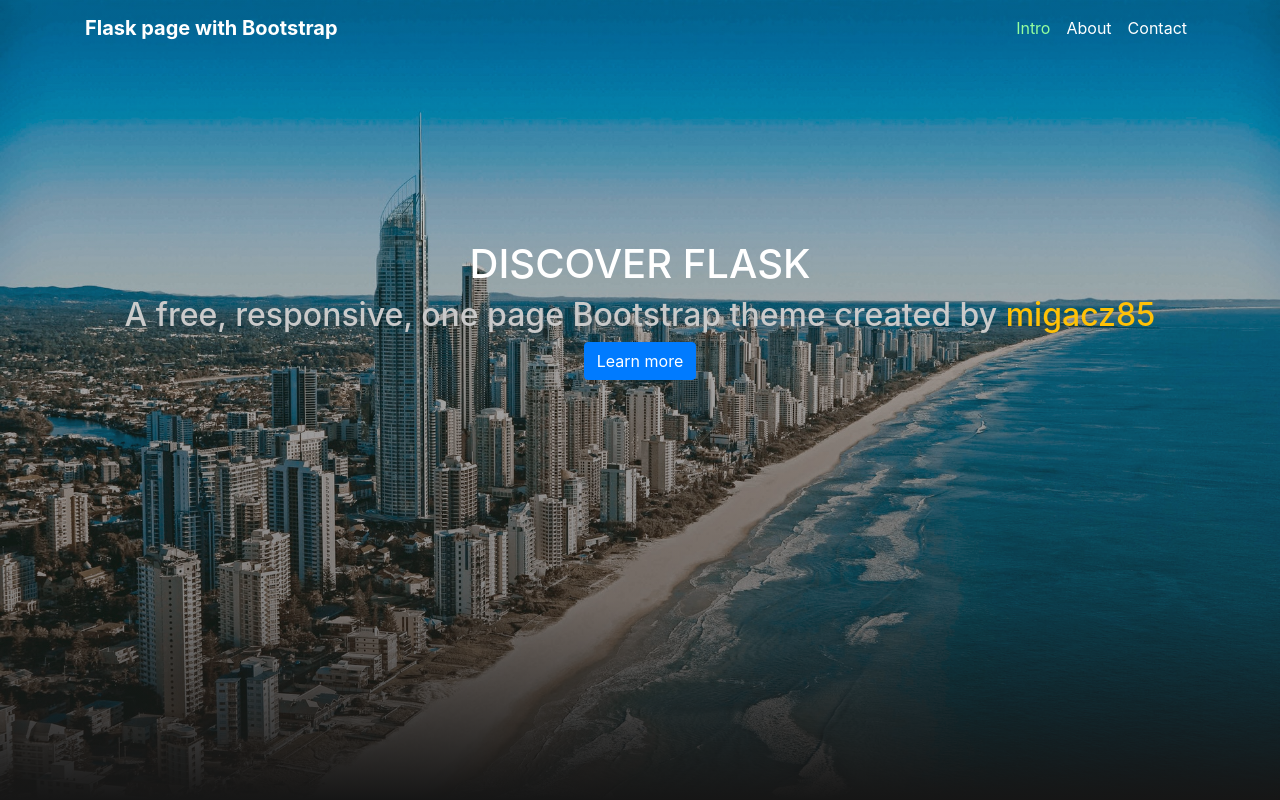
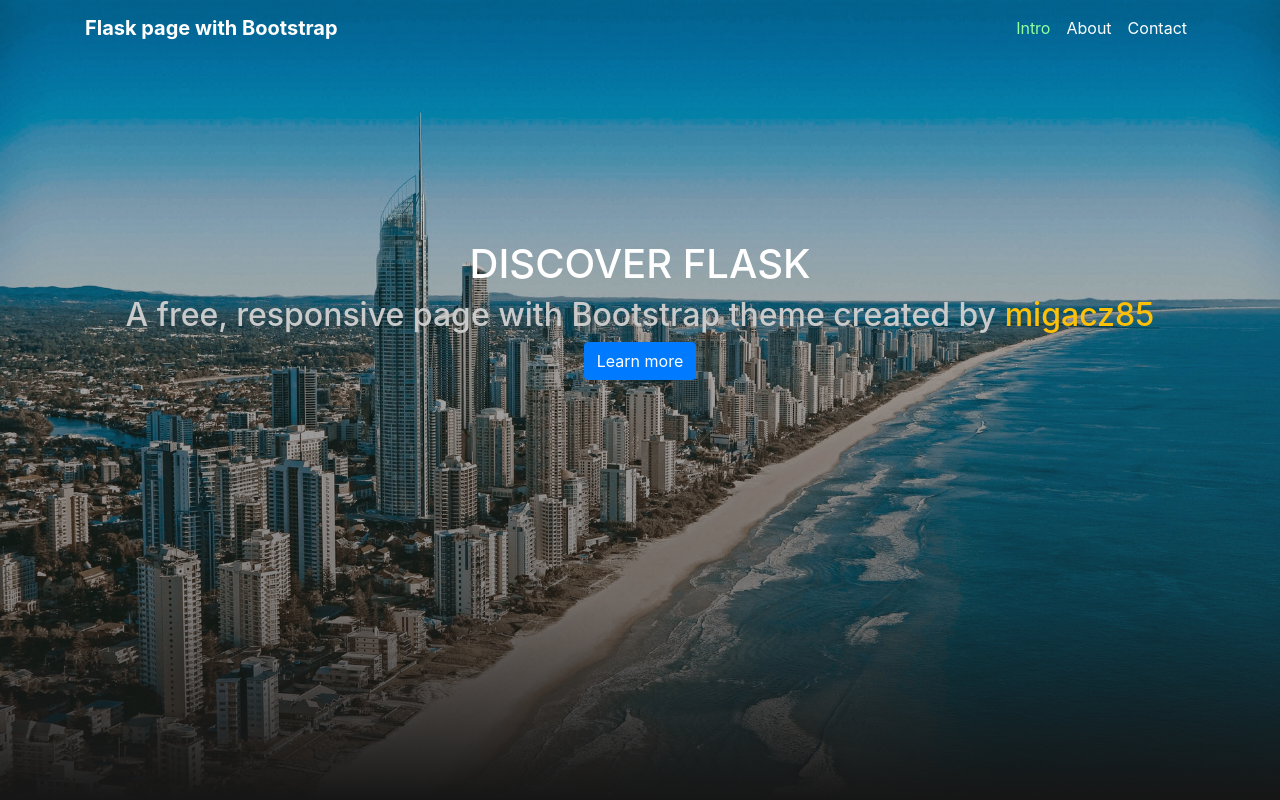
Before and after one commit to Migacz85/flask-app, a Flask app: page / in a window 1280 px wide. Run offline with Flask 2, Linux system fonts and the light colour scheme; some libraries are stand-ins or nearby versions.

Commit message:
update: README.md

```diff
--- a/templates/home.html
+++ b/templates/home.html
@@ -2,7 +2,7 @@
 {% block content%}
 
 <h1 class="text-uppercase">Discover Flask</h1>
-<h2>A free, responsive, one page Bootstrap theme created by <a href="https://github.com/Migacz85/"
+<h2>A free, responsive page with Bootstrap theme created by <a href="https://github.com/Migacz85/"
         target="_blank">migacz85</a> </h2>
 <a href="{{url_for('about')}}" class="btn btn-primary">Learn more</a>
 
```
Also changed, not shown: README.md, templates/main.html (line endings or trailing spaces).
